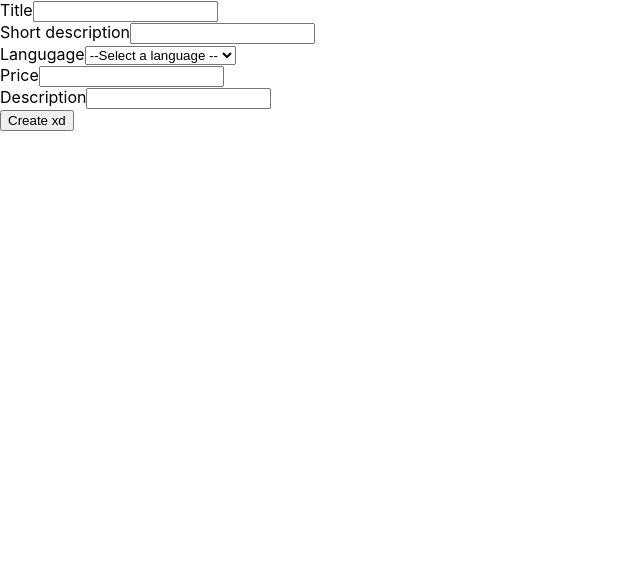
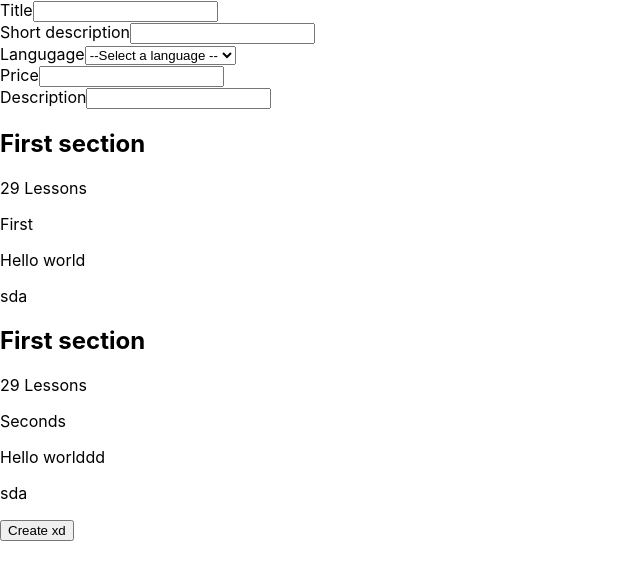
Before and after one commit to lukasalvarezdev/forbidden-academy, a Next.js app: page /courses/create in a window 1280 px wide. Shown: the top 580 px of the page, without its empty margins (0-640 px from the left). Built offline with nearby package versions, Linux system fonts and the light colour scheme; no server answers.

Commit message:
Rendering lessons

```diff
--- a/src/entities/course/layouts/CourseBody.tsx
+++ b/src/entities/course/layouts/CourseBody.tsx
@@ -1,8 +1,10 @@
+import { useLesson } from 'src/entities/shared-lesson/services'
 import WhatYouWillLearn from '../components/WhatYouWillLearn'
 import { useEditableInput } from '../services'
 
 const CourseBody = () => {
   const handleChange = useEditableInput()
+  const { sections, lessons } = useLesson('pepe')
 
   return (
     <form onChange={handleChange}>
@@ -12,7 +14,23 @@ const CourseBody = () => {
       </div>
 
       <WhatYouWillLearn />
-      {/** Course content */}
+
+      {sections.map((section, index) => (
+        <div key={index}>
+          <h2>{section.name}</h2>
+          <p>{section.number_of_lessons} Lessons</p>
+
+          {lessons.map((lesson, index) =>
+            lesson.section === section.id ? (
+              <div key={index}>
+                <p>{lesson.name}</p>
+                <p>{lesson.description}</p>
+                <p>{lesson.posted_time}</p>
+              </div>
+            ) : null,
+          )}
+        </div>
+      ))}
     </form>
   )
 }
--- a/src/entities/shared-lesson/hooks/useLesson.ts
+++ b/src/entities/shared-lesson/hooks/useLesson.ts
@@ -23,6 +23,22 @@ export function useLesson(courseId: string) {
       posted_time: 'sda',
       questions: [],
       section: '2jdsa',
+    },
+    {
+      name: 'Seconds',
+      description: 'Hello worlddd',
+      id: 'sdads',
+      announcements: [
+        {
+          title: 'pepe',
+          body: 'sd',
+          posted_time: 'sd',
+        },
+      ],
+      last_modified_time: 'sd',
+      posted_time: 'sda',
+      questions: [],
+      section: '2jdsas',
     },
   ])
 
```
